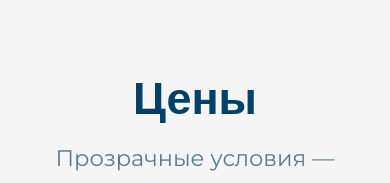
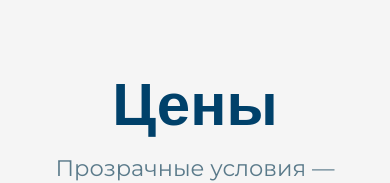
Before and after one commit to lolo60-lgtm/Yukon-vertical, a Next.js app: page / in a window 390 px wide. Shown: the part 11433-11616 px from the top of the page. Built offline with nearby package versions, Linux system fonts and the light colour scheme; a web font is replaced by a local one.

Commit message:
Update pricing.tsx

```diff
--- a/components/pricing.tsx
+++ b/components/pricing.tsx
@@ -104,7 +104,7 @@ export function Pricing() {
 
         <FadeInSection>
           <div className="mx-auto max-w-3xl text-center">
-            <h2 className="font-serif text-4xl font-bold text-foreground md:text-5xl text-balance">
+            <h2 className="font-serif text-5xl font-bold text-foreground text-balance">
               {"Цены"}
             </h2>
             <p className="mt-4 text-lg leading-relaxed text-muted-foreground">
```
